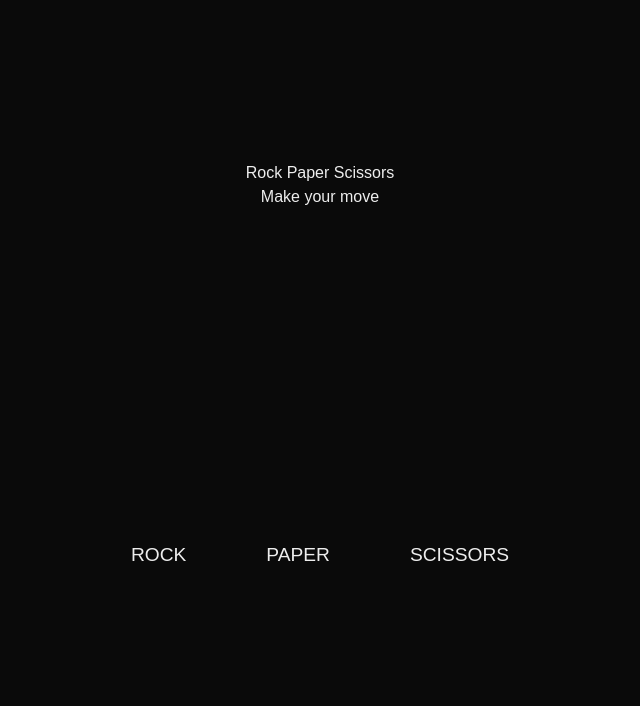
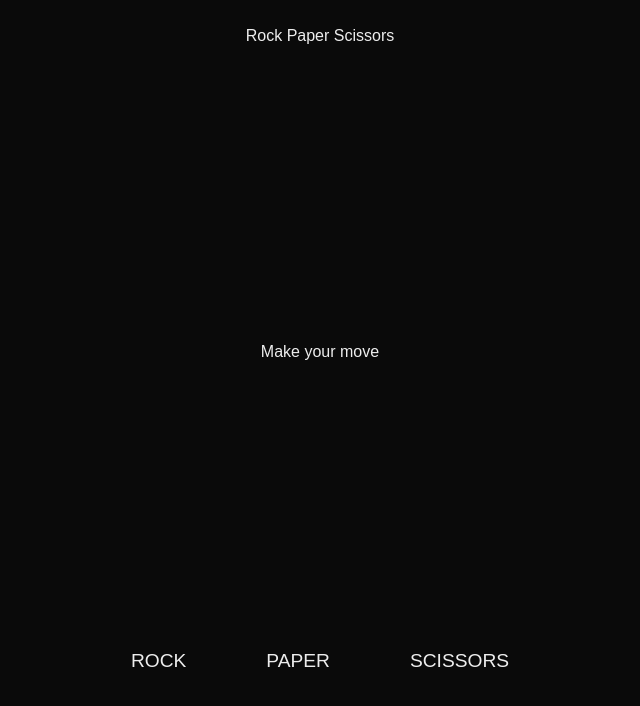
Before and after one commit to km-rjun/BitArcade, a Next.js app: page /rockpaperscissors in a window 1280 px wide. Shown: the top 706 px of the page, without its empty margins (320-960 px from the left). Built offline with nearby package versions, Linux system fonts and the light colour scheme.

Commit message:
layout fix

```diff
--- a/src/app/rockpaperscissors/page.tsx
+++ b/src/app/rockpaperscissors/page.tsx
@@ -39,12 +39,17 @@ export default function RockPaperScissors() {
   return (
     <div
       style={{
-        height: "calc(100vh - 60px)", // adjust if your TopBar height differs
+        height: "calc(100vh - 60px)",
         display: "flex",
         flexDirection: "column",
       }}
     >
-      {/* TOP HALF → RESULTS */}
+      {/* TOP → TITLE */}
+      <div style={{ padding: "1.5rem", textAlign: "center" }}>
+        <h1>Rock Paper Scissors</h1>
+      </div>
+
+      {/* MIDDLE → RESULTS */}
       <div
         style={{
           flex: 1,
@@ -55,8 +60,6 @@ export default function RockPaperScissors() {
           textAlign: "center",
         }}
       >
-        <h1>Rock Paper Scissors</h1>
-
         {userChoice && cpuChoice ? (
           <>
             <p><strong>You:</strong> {userChoice}</p>
@@ -68,14 +71,13 @@ export default function RockPaperScissors() {
         )}
       </div>
 
-      {/* BOTTOM HALF → BUTTONS */}
+      {/* BOTTOM → BUTTONS */}
       <div
         style={{
-          flex: 1,
           display: "flex",
           justifyContent: "center",
-          alignItems: "center",
           gap: "1rem",
+          paddingBottom: "3rem",
         }}
       >
         {choices.map((choice) => (
```
